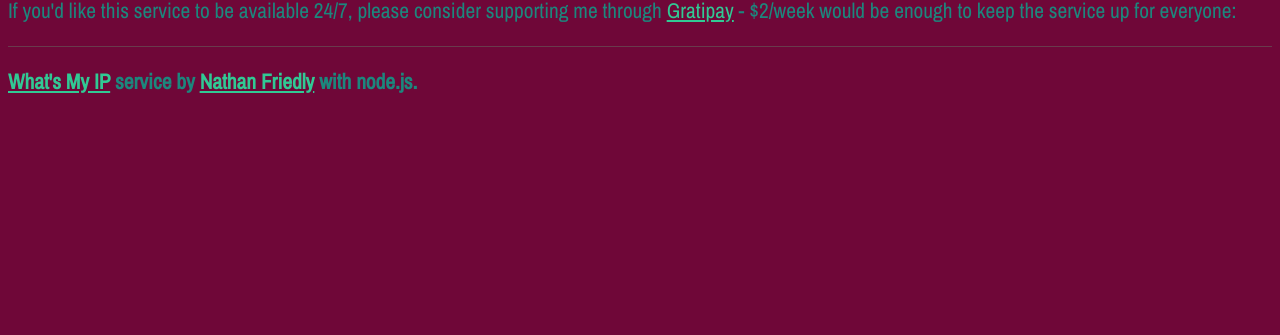
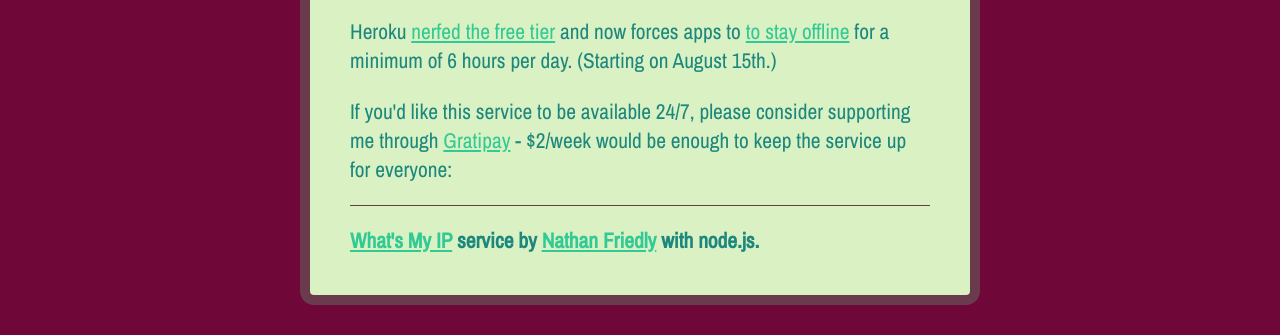
Before and after one commit to nfriedly/node-whats-my-ip, a website: page index.html in a window 1280 px wide. Shown: the part 585-920 px from the top of the page. Before the commit the page ends 800 px from the top, so only its background shows below. Drawn offline with nearby package versions, Linux system fonts and the light colour scheme.

Commit message:
seriously, webstorm?

```diff
--- a/index.html
+++ b/index.html
@@ -88,7 +88,7 @@
 
 </head>
 <body>
-< id="container">
+<div id="container">
 	<h1>{ip}</h1>
 
 	<h2>API:</h2>
```
